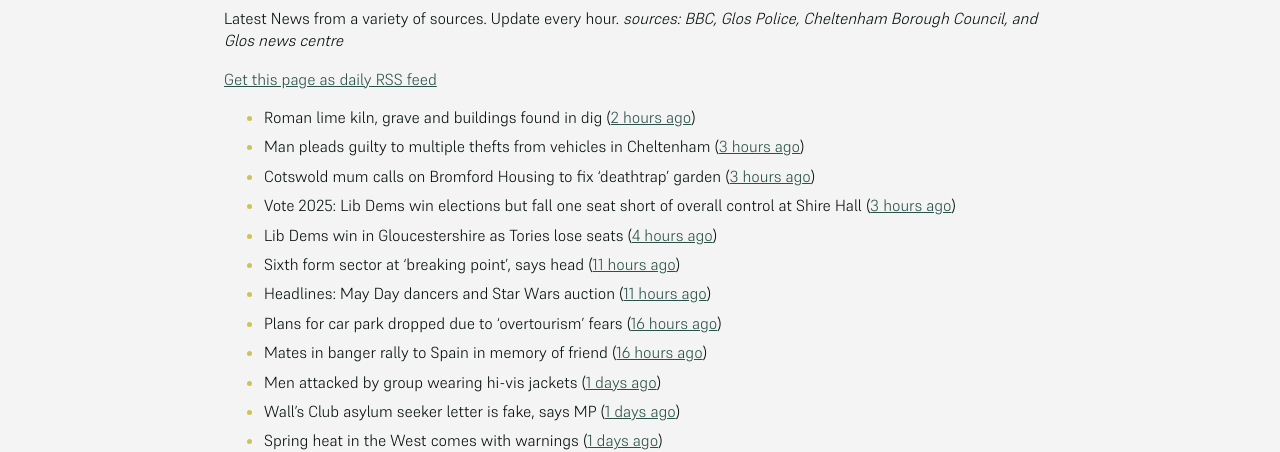
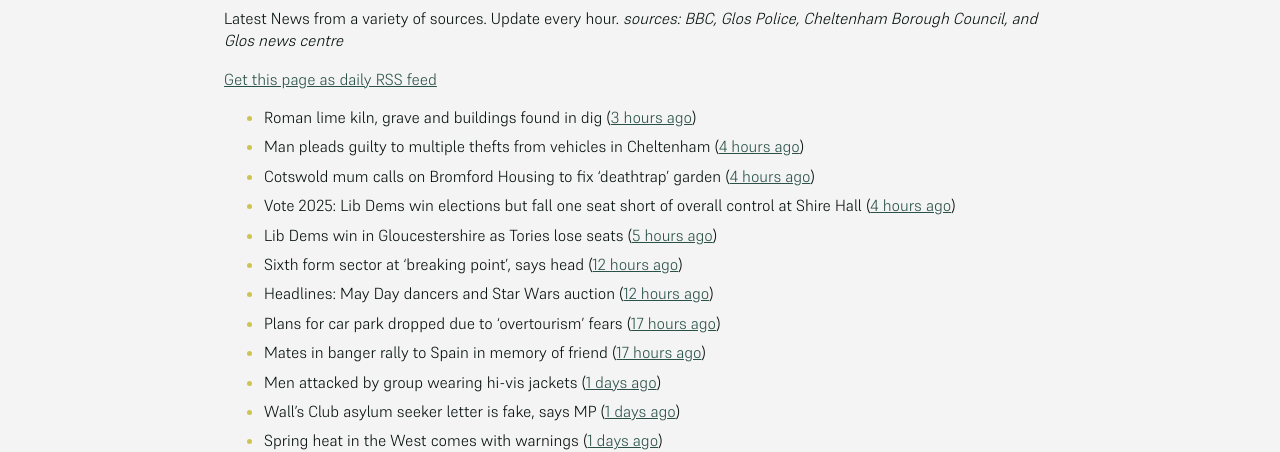
Before and after one commit to mat-0/cheltenham-open-data, a Jekyll site: the page built from _pages/news.md, in a window 1280 px wide. Shown: the part 266-718 px from the top of the page. Built offline with Jekyll 4.4.1, drawn with Linux system fonts in a browser that asks for light colours.

Commit message:
Updated 2025-05-02 22:58:04

```diff
--- a/_pages/news.md
+++ b/_pages/news.md
@@ -12,15 +12,15 @@ _sources: BBC, Glos Police, Cheltenham Borough Council, and Glos news centre_
 [Get this page as daily RSS feed](/daily.rss)
 
 <!-- news_marker starts -->
-- Roman lime kiln, grave and buildings found in dig ([2 hours ago](https://www.bbc.com/news/articles/c2dew1d26xjo))
-- Man pleads guilty to multiple thefts from vehicles in Cheltenham ([3 hours ago](https://gloucesternewscentre.co.uk/man-pleads-guilty-to-multiple-thefts-from-vehicles-in-cheltenham/))
-- Cotswold mum calls on Bromford Housing to fix ‘deathtrap’ garden ([3 hours ago](https://gloucesternewscentre.co.uk/cotswold-mum-calls-on-bromford-housing-to-fix-deathtrap-garden/))
-- Vote 2025: Lib Dems win elections but fall one seat short of overall control at Shire Hall ([3 hours ago](https://gloucesternewscentre.co.uk/vote-2025-lib-dems-win-elections-but-fall-one-seat-short-of-overall-control-at-shire-hall/))
-- Lib Dems win in Gloucestershire as Tories lose seats ([4 hours ago](https://www.bbc.com/news/articles/cd6j8e8ej6xo))
-- Sixth form sector at 'breaking point', says head ([11 hours ago](https://www.bbc.com/news/articles/c4gr7lkmkzjo))
-- Headlines: May Day dancers and Star Wars auction ([11 hours ago](https://www.bbc.com/news/articles/cvg9y17e5rgo))
-- Plans for car park dropped due to 'overtourism' fears ([16 hours ago](https://www.bbc.com/news/articles/cm2xgzjmk63o))
-- Mates in banger rally to Spain in memory of friend ([16 hours ago](https://www.bbc.com/news/articles/cx2wv3j4rwwo))
+- Roman lime kiln, grave and buildings found in dig ([3 hours ago](https://www.bbc.com/news/articles/c2dew1d26xjo))
+- Man pleads guilty to multiple thefts from vehicles in Cheltenham ([4 hours ago](https://gloucesternewscentre.co.uk/man-pleads-guilty-to-multiple-thefts-from-vehicles-in-cheltenham/))
+- Cotswold mum calls on Bromford Housing to fix ‘deathtrap’ garden ([4 hours ago](https://gloucesternewscentre.co.uk/cotswold-mum-calls-on-bromford-housing-to-fix-deathtrap-garden/))
+- Vote 2025: Lib Dems win elections but fall one seat short of overall control at Shire Hall ([4 hours ago](https://gloucesternewscentre.co.uk/vote-2025-lib-dems-win-elections-but-fall-one-seat-short-of-overall-control-at-shire-hall/))
+- Lib Dems win in Gloucestershire as Tories lose seats ([5 hours ago](https://www.bbc.com/news/articles/cd6j8e8ej6xo))
+- Sixth form sector at 'breaking point', says head ([12 hours ago](https://www.bbc.com/news/articles/c4gr7lkmkzjo))
+- Headlines: May Day dancers and Star Wars auction ([12 hours ago](https://www.bbc.com/news/articles/cvg9y17e5rgo))
+- Plans for car park dropped due to 'overtourism' fears ([17 hours ago](https://www.bbc.com/news/articles/cm2xgzjmk63o))
+- Mates in banger rally to Spain in memory of friend ([17 hours ago](https://www.bbc.com/news/articles/cx2wv3j4rwwo))
 - Men attacked by group wearing hi-vis jackets ([1 days ago](https://www.bbc.com/news/articles/c4g9r7xyr79o))
 - Wall's Club asylum seeker letter is fake, says MP ([1 days ago](https://www.bbc.com/news/articles/cjwv5dg2n1po))
 - Spring heat in the West comes with warnings ([1 days ago](https://www.bbc.com/news/articles/cj3x6zkr5y2o))
```
Also changed, not shown: _data/flood.json (+5 -90 lines), index.md (+3 -3 lines).
